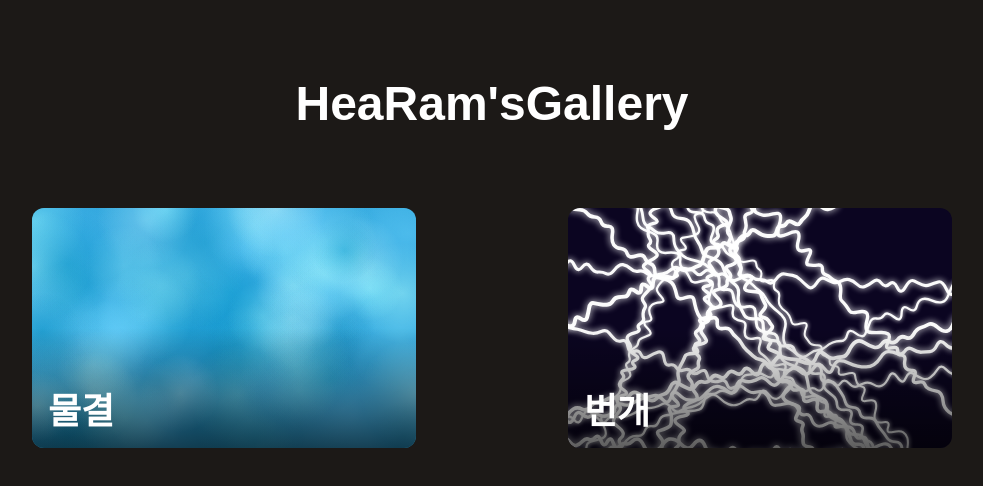
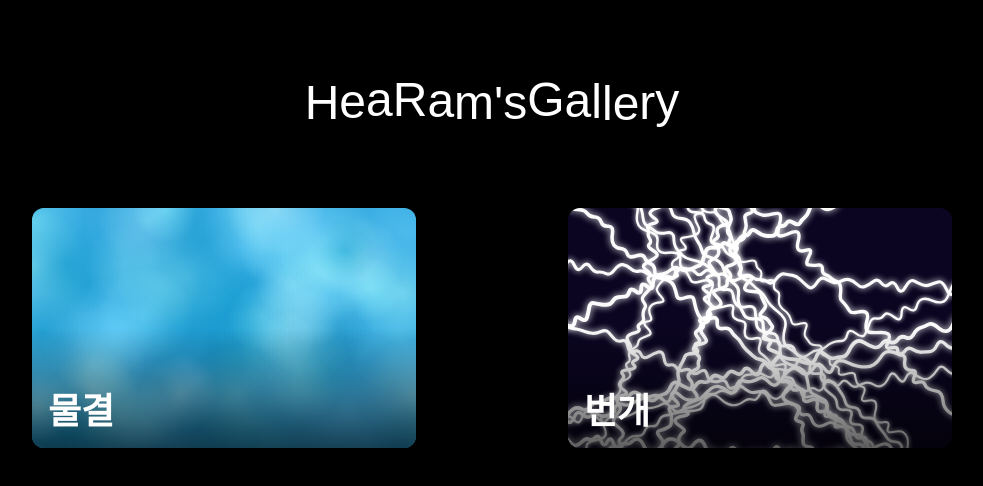
Before and after one commit to hetarho/gallery, a Next.js app: page / in a window 1280 px wide. Shown: the top 486 px of the page, without its empty margins (148-1131 px from the left). Built offline with nearby package versions, Linux system fonts and the light colour scheme; a web font is replaced by a local one.

Commit message:
[ADD] change background color

```diff
--- a/app/_TitleText.tsx
+++ b/app/_TitleText.tsx
@@ -4,16 +4,17 @@ import { motion } from 'framer-motion';
 
 export default function TitleText() {
   return (
-    <div className="flex justify-center">
+    <div className="flex justify-center font-thin">
       {`HeaRam's Gallery`.split('').map((char, i) => {
         return (
           <motion.div
-            key={char}
+            key={`${char} ${i}`}
             animate={{
-              y: [0, -10, 0],
+              y: [0, -4, 0],
             }}
             transition={{
               delay: 0.12 * i,
+              repeat: Infinity,
             }}
           >
             {char}
--- a/app/layout.tsx
+++ b/app/layout.tsx
@@ -13,7 +13,7 @@ export default function RootLayout({
 }>) {
   return (
     <html lang="en">
-      <body className="w-full bg-stone-900">{children}</body>
+      <body className="w-full bg-black">{children}</body>
     </html>
   );
 }
--- a/app/page.tsx
+++ b/app/page.tsx
@@ -12,20 +12,10 @@ export default function Home() {
   return (
     <DragAndDropProvider>
       <main>
-        <motion.header
-          className="select-none py-20 text-center text-5xl font-extrabold text-white"
-          animate={{
-            y: ['30vh', 0],
-          }}
-          transition={{ delay: 3, duration: 0.2 }}
-        >
+        <motion.header className="select-none py-20 text-center text-5xl font-extrabold text-white">
           <TitleText />
         </motion.header>
-        <motion.section
-          className="flex justify-center px-10"
-          animate={{ opacity: [0, 1] }}
-          transition={{ delay: 3 }}
-        >
+        <motion.section className="flex justify-center px-10">
           <div className="grid w-full justify-items-center gap-12 sm:w-[80vw] sm:grid-cols-auto-fill-96">
             <Link href={'/ripple'} className="w-full sm:w-96">
               <ArtFrame title="물결">
```
